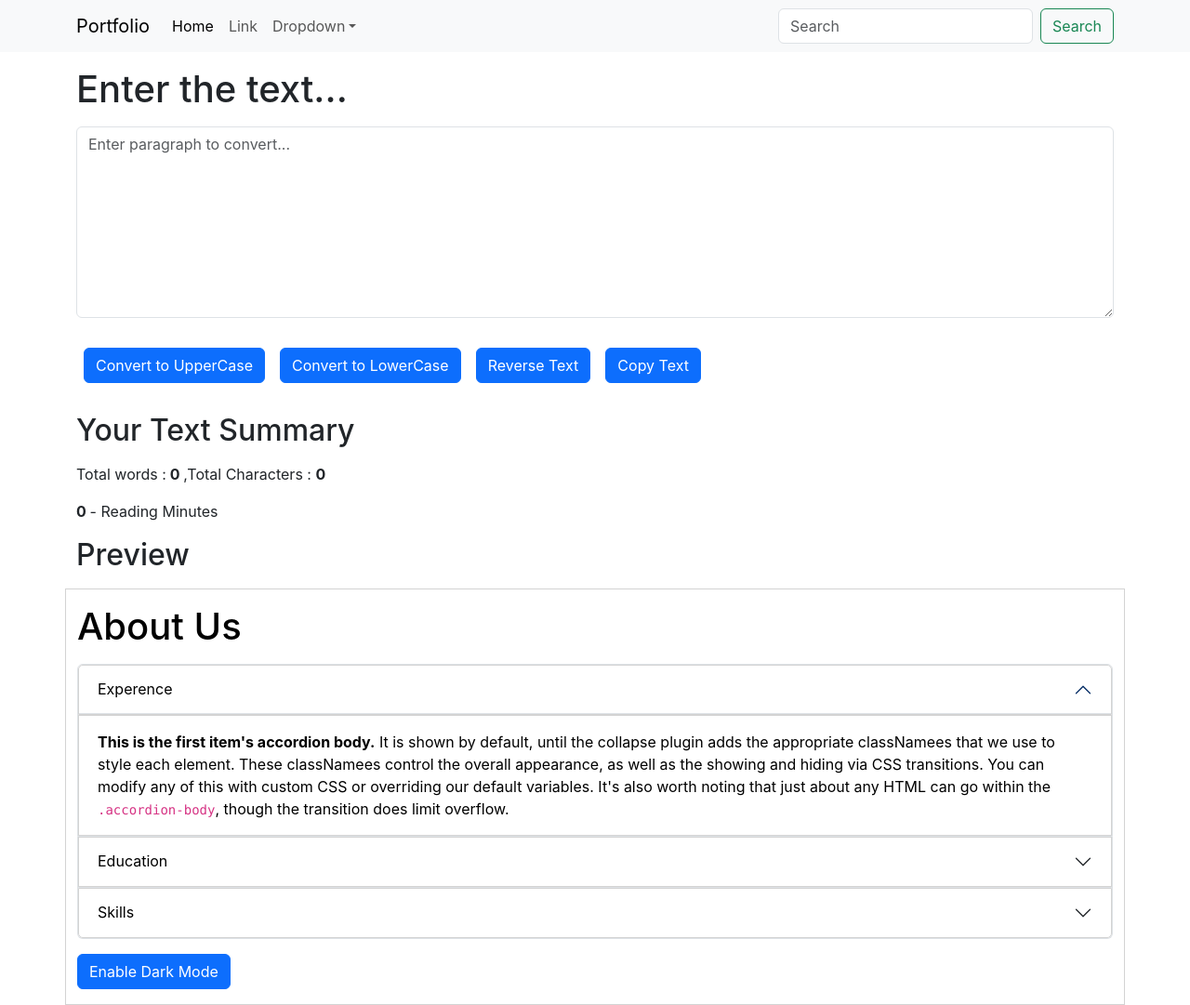
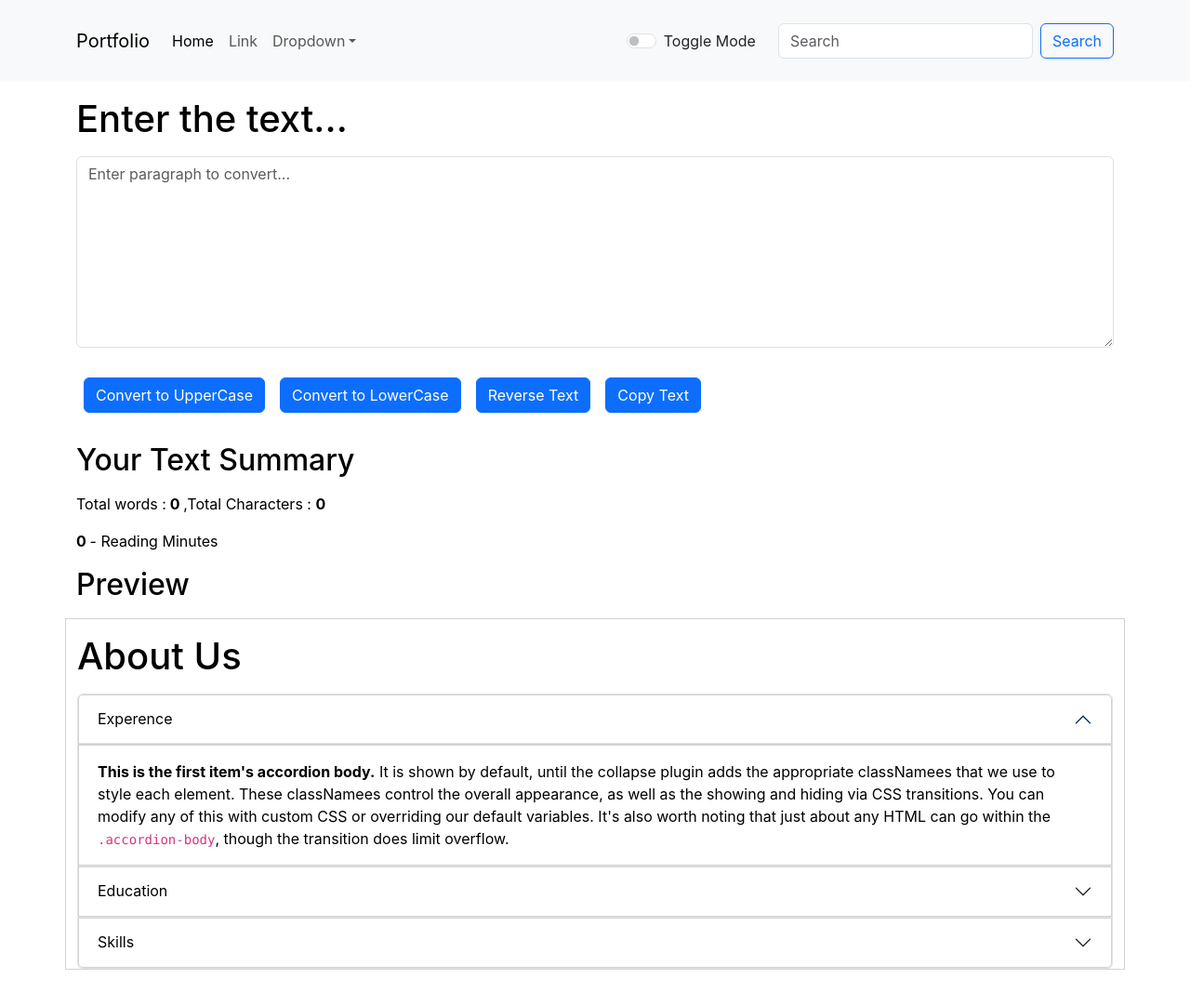
Before and after one commit to ZubairFareed1/Code-with-harry, a React (Create React App) app: page / in a window 1280 px wide. Shown: the whole page at 93% size. After the commit the page ends 1059 px from the top, so only its background shows below. Built offline with nearby package versions, Linux system fonts and the light colour scheme.

Commit message:
Lecture no 12 i add a dark and light mode in the navbar it will also dark the body tag awesome

```diff
--- a/src/App.js
+++ b/src/App.js
@@ -3,13 +3,27 @@ import React from 'react';
 import Navbar from './components/Navbar'
 import TextForm from './components/TextForm';
 import About from './components/About';
+import { useState } from 'react';
 
 const App = () => {
+  const [mode,setMode]=useState('light');
+
+  const toggleMode =()=>{
+    if(mode==='light'){
+      setMode("dark");
+      document.body.style.backgroundColor="#02002f";
+    }
+    else{
+      setMode("light")
+      document.body.style.backgroundColor="#6a737b55";
+
+    }
+  }
   return (
     <>
-    <Navbar logo="Portfolio" home="Home" />
-    <TextForm heading="Enter the text..."/>
-    <About />
+    <Navbar logo="Portfolio" home="Home" mode ={mode} toggleMode={toggleMode}/>
+    <TextForm mode ={mode}  heading="Enter the text..."/>
+    <About  mode ={mode} />
 
     </>
   );
--- a/src/components/About.js
+++ b/src/components/About.js
@@ -1,35 +1,9 @@
 import React from "react";
-import { useState } from "react";
 
-export default function About() {
-    const [myStyle,setMyStyle]=useState({
-        color:"black",
-        backgroundColor:"white",
-        border:"1px solid lightgray"
-    })
-    const [btnText,setBtnText]=useState("Enable Dark Mode")
-    let handlerStyle = ()=>{
-        if(myStyle.backgroundColor==='white'){
-           setMyStyle({
-            backgroundColor:'#282c34',
-            color:'white',
-            border:"1px solid white"
-           })
-           setBtnText("Enable Light Mode")
+export default function About(props) {
 
-        }
-        else{
-            setMyStyle({
-                backgroundColor:'white',
-                color:'black',
-                border:"1px solid lightgray"
-
-               })
-            setBtnText("Enable Dark Mode")
-        }
-    }
   return (
-    <div className="container" style={myStyle}>
+    <div className="container my-3" style={props.mode==='dark'?{backgroundColor:'#282c34',color:'white',border:'1px solid white'}:{backgroundColor:'white',color:'black',border:'1px solid lightgray'}}>
       <h1 className="my-3">About Us</h1>
       <div className="accordion" id="accordionExample">
         <div className="accordion-item">
@@ -41,7 +15,7 @@ export default function About() {
               data-bs-target="#collapseOne"
               aria-expanded="true"
               aria-controls="collapseOne"
-              style={myStyle}
+              style={props.mode==='dark'?{backgroundColor:'#282c34',color:'white',border:'1px solid white'}:{backgroundColor:'white',color:'black',border:'1px solid lightgray'}}
             >
               Experence
             </button>
@@ -51,7 +25,7 @@ export default function About() {
             className="accordion-collapse collapse show"
             data-bs-parent="#accordionExample"
           >
-            <div className="accordion-body" style={myStyle}>
+            <div className="accordion-body" style={props.mode==='dark'?{backgroundColor:'#282c34',color:'white',border:'1px solid white'}:{backgroundColor:'white',color:'black',border:'1px solid lightgray'}}>
               <strong>This is the first item's accordion body.</strong> It is
               shown by default, until the collapse plugin adds the appropriate
               classNamees that we use to style each element. These classNamees
@@ -72,7 +46,7 @@ export default function About() {
               data-bs-target="#collapseTwo"
               aria-expanded="false"
               aria-controls="collapseTwo"
-              style={myStyle}
+              style={props.mode==='dark'?{backgroundColor:'#282c34',color:'white',border:'1px solid white'}:{backgroundColor:'white',color:'black',border:'1px solid lightgray'}}
             >
               Education
             </button>
@@ -82,7 +56,7 @@ export default function About() {
             className="accordion-collapse collapse"
             data-bs-parent="#accordionExample"
           >
-            <div className="accordion-body" style={myStyle}>
+            <div className="accordion-body" style={props.mode==='dark'?{backgroundColor:'#282c34',color:'white',border:'1px solid white'}:{backgroundColor:'white',color:'black',border:'1px solid lightgray'}}>
               <strong>This is the second item's accordion body.</strong> It is
               hidden by default, until the collapse plugin adds the appropriate
               classNamees that we use to style each element. These classNamees
@@ -103,7 +77,7 @@ export default function About() {
               data-bs-target="#collapseThree"
               aria-expanded="false"
               aria-controls="collapseThree"
-              style={myStyle}
+              style={props.mode==='dark'?{backgroundColor:'#282c34',color:'white',border:'1px solid white'}:{backgroundColor:'white',color:'black',border:'1px solid lightgray'}}
             >
               Skills
             </button>
@@ -113,7 +87,7 @@ export default function About() {
             className="accordion-collapse collapse"
             data-bs-parent="#accordionExample"
           >
-            <div className="accordion-body" style={myStyle}>
+            <div className="accordion-body" style={props.mode==='dark'?{backgroundColor:'#282c34',color:'white',border:'1px solid white'}:{backgroundColor:'white',color:'black',border:'1px solid lightgray'}}>
               <strong>This is the third item's accordion body.</strong> It is
               hidden by default, until the collapse plugin adds the appropriate
               classNamees that we use to style each element. These classNamees
@@ -126,7 +100,6 @@ export default function About() {
           </div>
         </div>
       </div>
-      <button type="button" className="btn btn-primary my-3" onClick={handlerStyle}>{btnText}</button>
     </div>
   );
 }
--- a/src/components/Navbar.js
+++ b/src/components/Navbar.js
@@ -1,50 +1,105 @@
-import React from 'react'
-import PropTypes from 'prop-types'
+import React from "react";
+import PropTypes from "prop-types";
 export default function Navbar(props) {
   return (
-    <nav className="navbar navbar-expand-lg bg-body-tertiary">
+    <nav
+      className={`navbar navbar-expand-lg navbar-${props.mode} bg-${props.mode}`}
+
+    >
       <div className="container">
-    <a className="navbar-brand" href="/">{props.logo}</a>
-    <button className="navbar-toggler" type="button" data-bs-toggle="collapse" data-bs-target="#navbarSupportedContent" aria-controls="navbarSupportedContent" aria-expanded="false" aria-label="Toggle navigation">
+        <a className="navbar-brand" href="/">
+          {props.logo}
+        </a>
+        <button
+          className="navbar-toggler"
+          type="button"
+          data-bs-toggle="collapse"
+          data-bs-target="#navbarSupportedContent"
+          aria-controls="navbarSupportedContent"
+          aria-expanded="false"
+          aria-label="Toggle navigation"
+        >
           <span className="navbar-toggler-icon"></span>
         </button>
         <div className="collapse navbar-collapse" id="navbarSupportedContent">
           <ul className="navbar-nav me-auto mb-2 mb-lg-0">
             <li className="nav-item">
-          <a className="nav-link active" aria-current="page" href="/">{props.home}</a>
+              <a className="nav-link active" aria-current="page" href="/">
+                {props.home}
+              </a>
             </li>
             <li className="nav-item">
-          <a className="nav-link" href="/">Link</a>
+              <a className="nav-link" href="/">
+                Link
+              </a>
             </li>
             <li className="nav-item dropdown">
-          <a className="nav-link dropdown-toggle" href="/" role="button" data-bs-toggle="dropdown" aria-expanded="false">
+              <a
+                className="nav-link dropdown-toggle"
+                href="/"
+                role="button"
+                data-bs-toggle="dropdown"
+                aria-expanded="false"
+              >
                 Dropdown
               </a>
               <ul className="dropdown-menu">
-            <li><a className="dropdown-item" href="/">Action</a></li>
-            <li><a className="dropdown-item" href="/">Another action</a></li>
-            <li><hr className="dropdown-divider"/></li>
-            <li><a className="dropdown-item" href="/">Something else here</a></li>
+                <li>
+                  <a className="dropdown-item" href="/">
+                    Action
+                  </a>
+                </li>
+                <li>
+                  <a className="dropdown-item" href="/">
+                    Another action
+                  </a>
+                </li>
+                <li>
+                  <hr className="dropdown-divider" />
+                </li>
+                <li>
+                  <a className="dropdown-item" href="/">
+                    Something else here
+                  </a>
+                </li>
               </ul>
             </li>
-
           </ul>
+          <div className={`form-check form-switch text-${props.mode==='dark'?'light':'dark'} m-4`}>
+            <input
+              className="form-check-input"
+              type="checkbox"
+              role="switch"
+              id="flexSwitchCheckDefault"
+              onClick={props.toggleMode}
+            />
+            <label className="form-check-label" htmlFor="flexSwitchCheckDefault">
+              Toggle Mode
+            </label>
+          </div>
           <form className="d-flex" role="search">
-        <input className="form-control me-2" type="search" placeholder="Search" aria-label="Search"/>
-        <button className="btn btn-outline-success" type="submit">Search</button>
+            <input
+              className="form-control me-2"
+              type="search"
+              placeholder="Search"
+              aria-label="Search"
+            />
+            <button className={`btn ${props.mode==='light'?'btn-outline-primary':'btn-primary'}`} type="submit">
+              Search
+            </button>
           </form>
         </div>
       </div>
     </nav>
-  )
+  );
 }
 
 Navbar.prototype = {
-    logo : PropTypes.string.isRequired,
-    home : PropTypes.string.isRequired
-}
+  logo: PropTypes.string.isRequired,
+  home: PropTypes.string.isRequired,
+};
 
 Navbar.defaultProps = {
   logo: "your logo",
-    home : "your home"
-}
+  home: "your home",
+};
--- a/src/components/TextForm.js
+++ b/src/components/TextForm.js
@@ -31,7 +31,7 @@ export default function TextForm(props) {
     <>    <div className='container'>
 
   <div className="mb-3">
-    <h1 className='my-3 '>{props.heading} </h1>
+    <h1 className={`my-3`} style={props.mode==='dark'?{color:'white'}:{color:'black'}} >{props.heading} </h1>
    <textarea className="form-control" placeholder='Enter paragraph to convert...' value={text}  onChange={handleOnChange} id="myBox" rows="8"></textarea>
 </div>
 <button className='btn btn-primary mx-2 my-3' onClick={handleUpClick}> Convert to UpperCase</button>
@@ -43,11 +43,11 @@ export default function TextForm(props) {
 
     </div>
     <div className="container">
-        <h2 className='my-3'>Your Text Summary</h2>
-        <p>Total words :<b> {text.split(" ").length-1} </b>,Total Characters : <b>{text.length}</b></p>
-        <p><b>{text===""?0: (0.008 * text.split(" ").length)} </b>- Reading Minutes</p>
-        <h2>Preview</h2>
-        <p>{text}</p>
+        <h2 className='my-3' style={props.mode==='dark'?{color:'white'}:{color:'black'}}>Your Text Summary</h2>
+        <p style={props.mode==='dark'?{color:'white'}:{color:'black'}}>Total words :<b> {text.split(" ").length-1} </b>,Total Characters : <b>{text.length}</b></p>
+        <p style={props.mode==='dark'?{color:'white'}:{color:'black'}}><b>{text===""?0: (0.008 * text.split(" ").length)} </b>- Reading Minutes</p>
+        <h2 style={props.mode==='dark'?{color:'white'}:{color:'black'}}>Preview</h2>
+        <p style={props.mode==='dark'?{color:'white'}:{color:'black'}}>{text}</p>
     </div>
 
     </>
```
Lines whose indentation alone changed are shown as unchanged.
